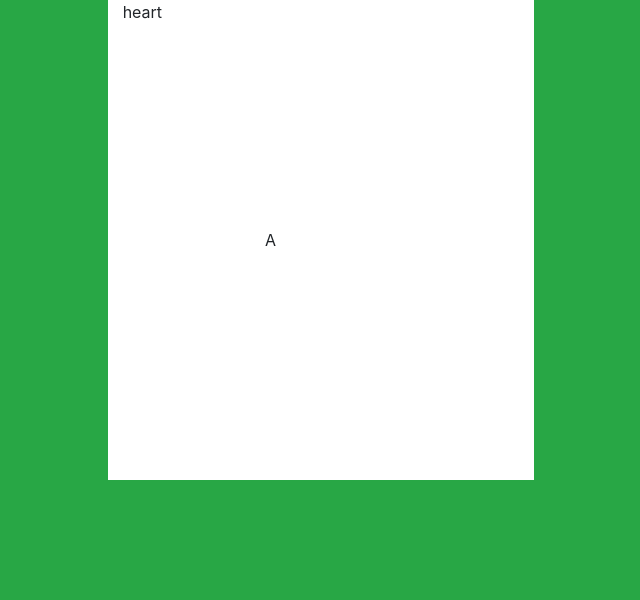
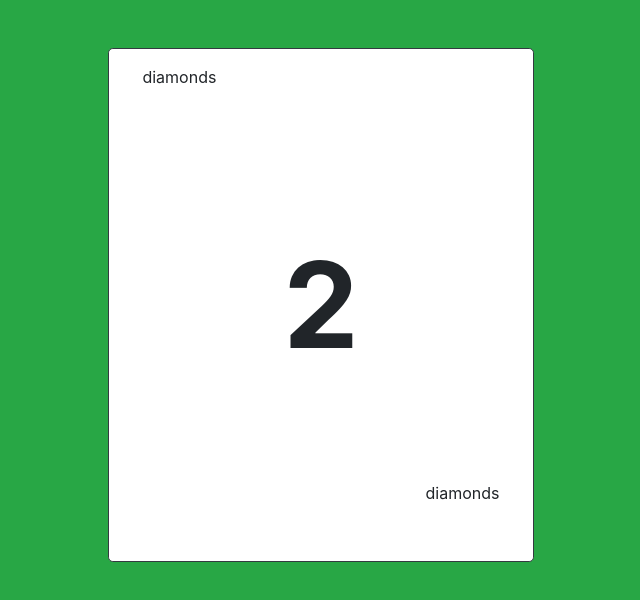
Before and after one commit to nitlara/Card-generator, a website built with webpack: page src/index.html in a window 1280 px wide. Shown: the whole page, without its empty margins (319-959 px from the left). Built offline with nearby package versions, Linux system fonts and the light colour scheme.

Commit message:
Card layout up to date

```diff
--- a/src/index.html
+++ b/src/index.html
@@ -16,13 +16,24 @@
     <div class="container-fluid">
       <div class="row" margin="mx-auto">
         <div class="col-4"></div>
-        <div class="col-4 bg-white">
-          <div class="row" style="height: 30rem">
-            <div id="suit" class="suit col align-self-start"></div>
+        <div class="col-4 bg-white rounded-lg mt-5 border border-dark">
+          <div class="row" style="height: 32rem">
+            <div
+              id="suit"
+              class="suit col text-center align-self-start mt-3"
+              style="height: 4rem"
+            ></div>
 
-            <div id="number" class="col align-self-center"></div>
+            <div
+              id="number"
+              class="col align-self-center text-center font-weight-bold"
+            ></div>
 
-            <div id="suit" class="col align-self-end"></div>
+            <div
+              id="suit2"
+              class="suit col text-center align-self-end mb-3"
+              style="height: 4rem"
+            ></div>
           </div>
           <div class="col-4"></div>
         </div>
--- a/src/main.js
+++ b/src/main.js
@@ -3,7 +3,29 @@ import "bootstrap";
 import "./style.css";
 
 window.onload = function() {
-  let suits = ["spade", "club", "heart", "diamond"];
+  let suits = ["spades", "hearts", "clubs", "diamonds"];
+  //     {
+  //       name: "spades",
+  //       image:
+  //         "https://w7.pngwing.com/pngs/667/791/png-transparent-playing-card-poker-suit-spades-gambling-ace-card-king-leaf-hearts.png"
+  //     },
+  //     {
+  //       name: "hearts",
+  //       image:
+  //         "https://w7.pngwing.com/pngs/667/791/png-transparent-playing-card-poker-suit-spades-gambling-ace-card-king-leaf-hearts.png"
+  //     },
+  //     {
+  //       name: "clubs",
+  //       image:
+  //         "https://w7.pngwing.com/pngs/667/791/png-transparent-playing-card-poker-suit-spades-gambling-ace-card-king-leaf-hearts.png"
+  //     },
+  //     {
+  //       name: "diamonds",
+  //       image:
+  //         "https://w7.pngwing.com/pngs/667/791/png-transparent-playing-card-poker-suit-spades-gambling-ace-card-king-leaf-hearts.png"
+  //     }
+  //   ];
+
   let numbers = [
     "A",
     "2",
@@ -20,12 +42,15 @@ window.onload = function() {
     "K"
   ];
 
-  let suit = Math.floor(Math.random() * suits.length - 1);
-  let number = Math.floor(Math.random() * numbers.length - 1);
+  let suit = Math.floor(Math.random() * suits.length);
+  let number = Math.floor(Math.random() * numbers.length);
 
   var newSuit = document.getElementById("suit");
   newSuit.innerHTML = suits[suit];
 
+  var newSuit2 = document.getElementById("suit2");
+  newSuit2.innerHTML = suits[suit];
+
   var newcard = document.getElementById("number");
   newcard.innerHTML = numbers[number];
 };
--- a/src/style.css
+++ b/src/style.css
@@ -1 +1,5 @@
 @import "~bootstrap/dist/css/bootstrap.min.css";
+
+body #number {
+  font-size: 120px;
+}
```
